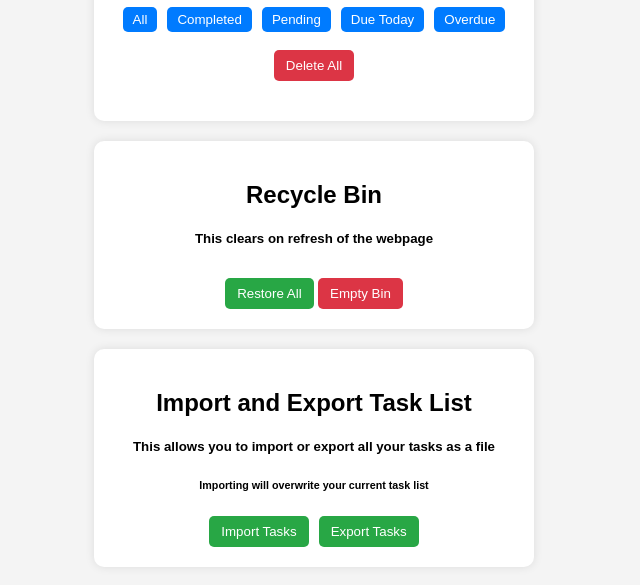
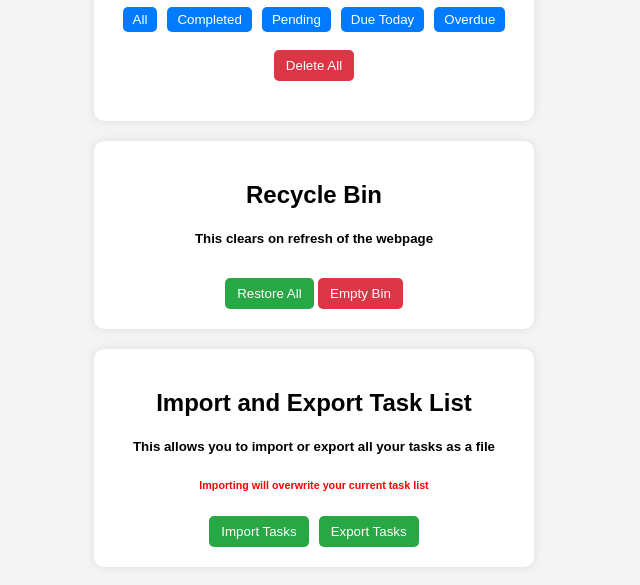
Before and after one commit to charlieflockhart/To-Do_Javascript, a plain HTML site: page index.html in a window 1280 px wide. Shown: the part 199-784 px from the top of the page, without its empty margins (326-966 px from the left). Drawn offline with Linux system fonts and the light colour scheme.

Commit message:
Update Warning to red color

```diff
--- a/index.html
+++ b/index.html
@@ -41,7 +41,7 @@
         <div class="container-import-export">
             <h2>Import and Export Task List</h2>
             <h5>This allows you to import or export all your tasks as a file</h5>
-            <h6>Importing will overwrite your current task list</h6>
+            <h6 style="color: red;">Importing will overwrite your current task list</h6>
             <div id="buttonContainer">
                 <!-- Buttons will be added here via JavaScript -->
             </div>
```
